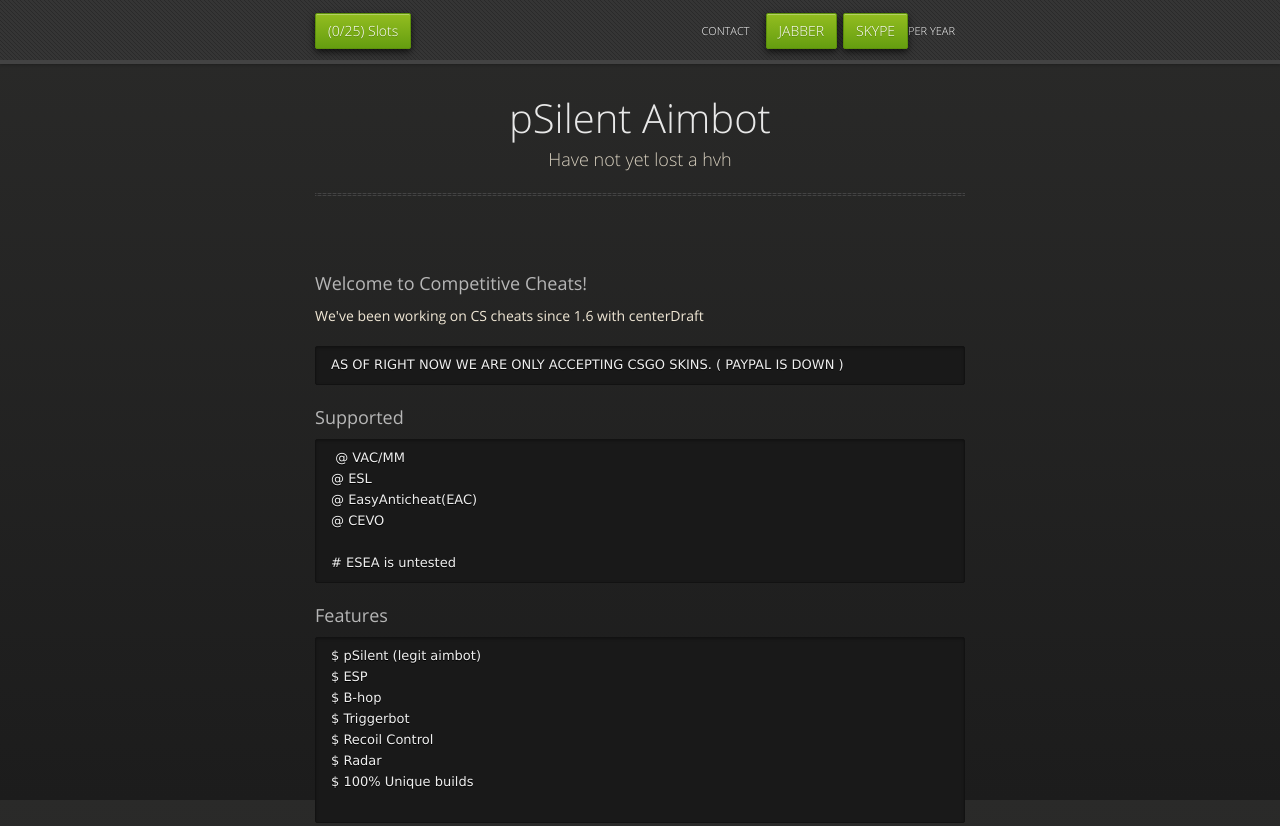
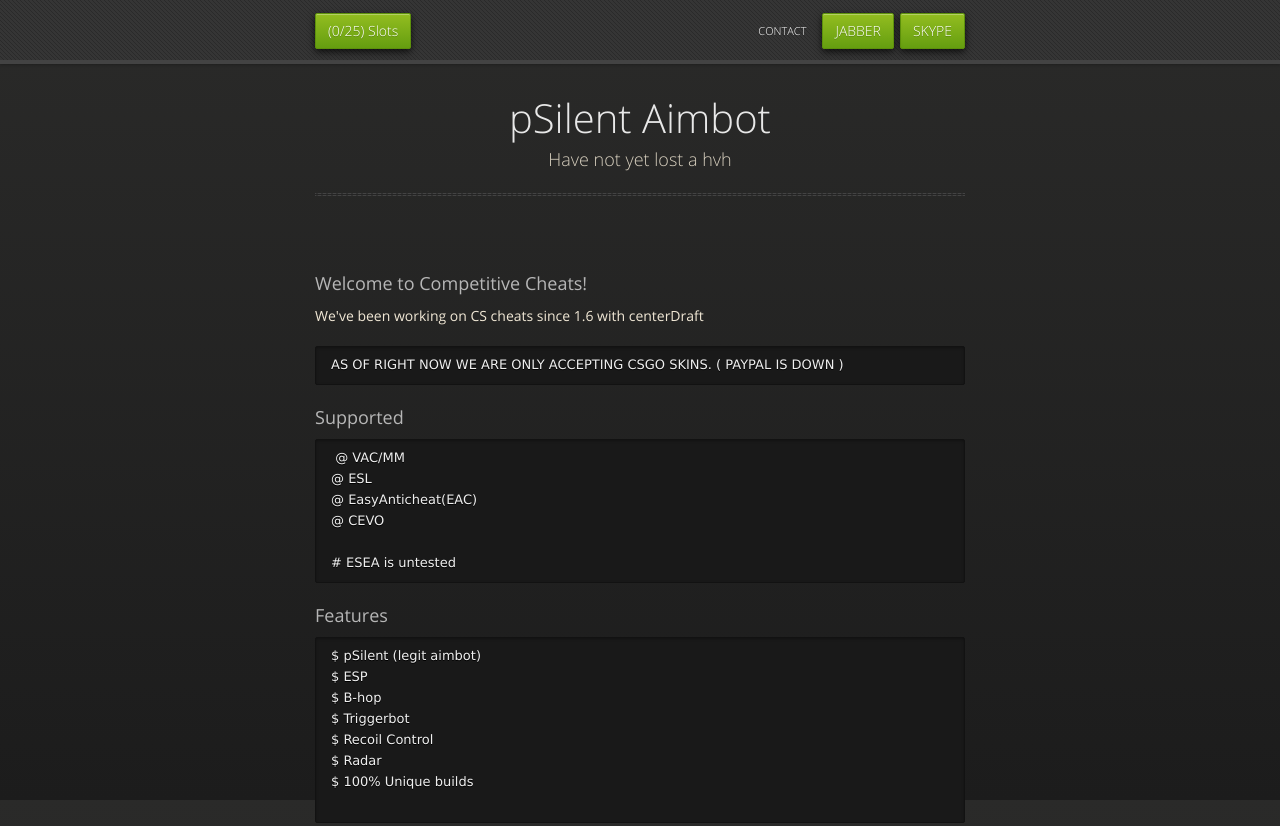
Before and after one commit to compcheats/csgo, a plain HTML site: page index.html in a window 1280 px wide. Shown: the top 826 px of the page. Drawn offline with nearby package versions, Linux system fonts and the light colour scheme.

Commit message:
Update index.html

```diff
--- a/index.html
+++ b/index.html
@@ -20,7 +20,6 @@
   <body>
       <div id="header">
         <nav>
-                  <li class="title">PER YEAR</li>
           <li class="fork"><a href="#messageus">(0/25) Slots</a></li>
           <li class="downloads"><a href="#skype">SKYPE</a></li>
           <li class="downloads"><a href="#jabber">JABBER</a></li>
```
